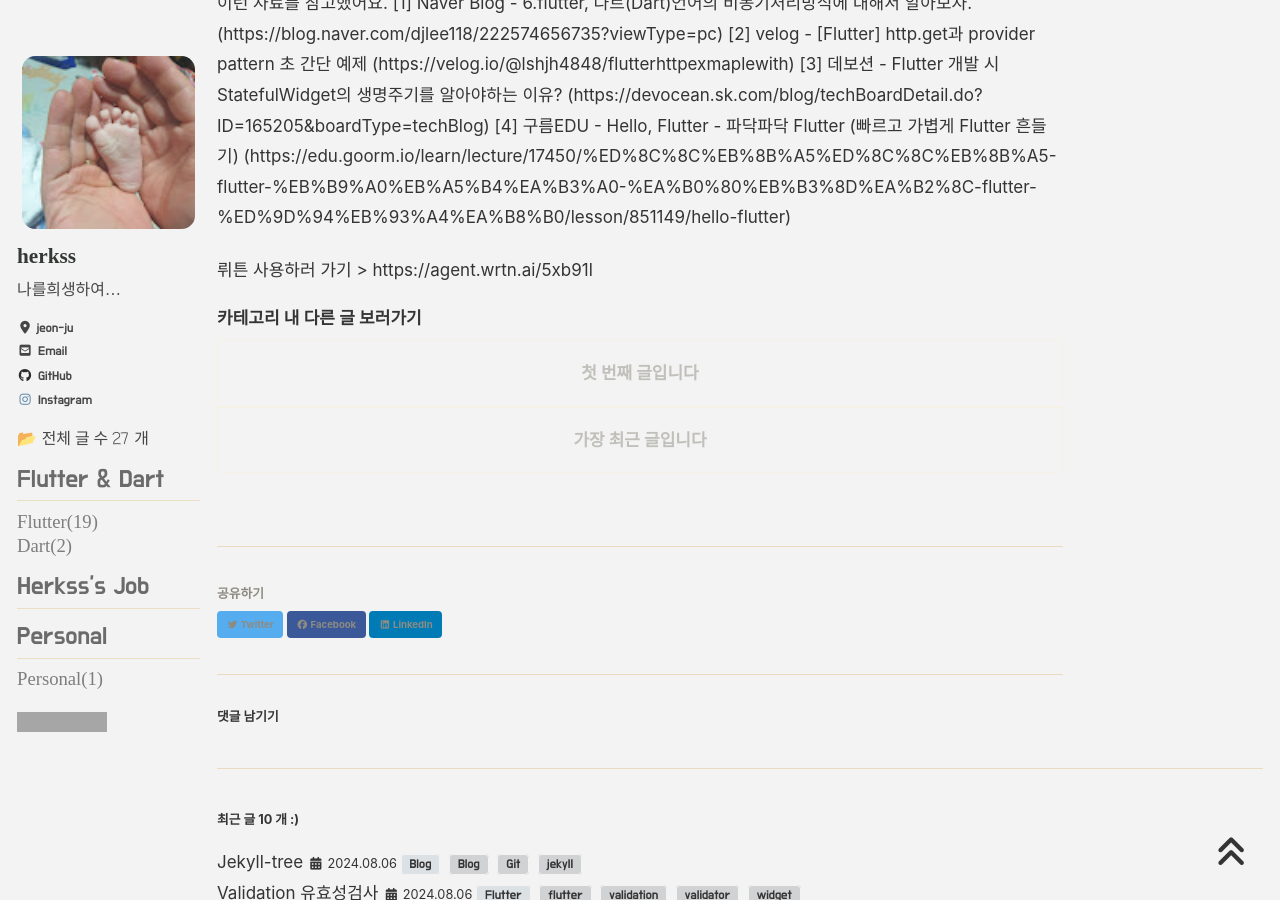
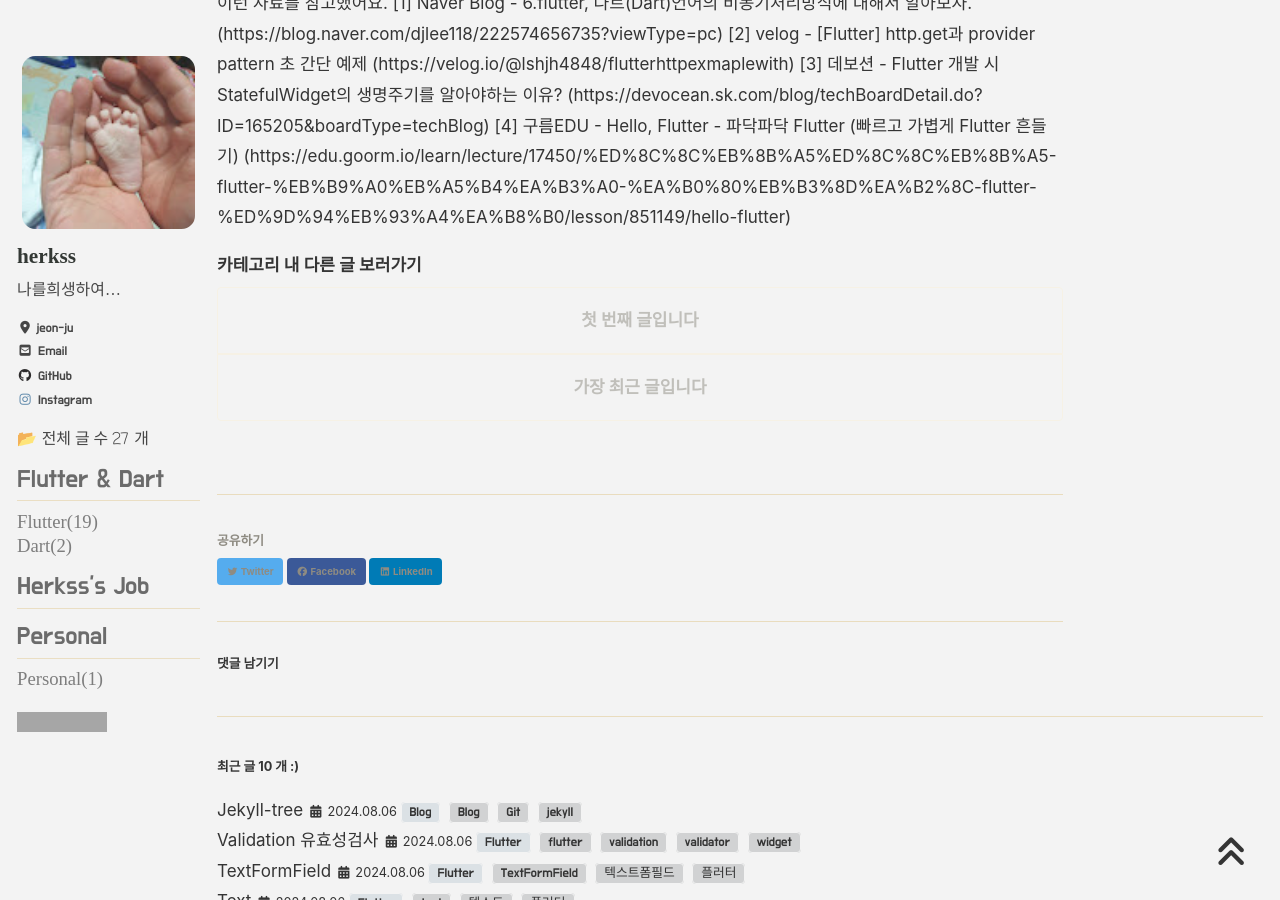
Before and after one commit to herkss/herkss.github.io, a Jekyll site: the page built from _posts/dart/2024-08-07-function.md, in a window 1280 px wide and 900 px high, scrolled down 2832 px. Built offline with Jekyll 4.4.1, drawn with Linux system fonts in a browser that asks for light colours; cached includes are drawn as plain includes; nearby versions of some CDN libraries; some web fonts are replaced; comment, search, counter and statistics services are not loaded; grey boxes are pictures that could not be loaded.

Commit message:
Update 2024-08-07-function.md

```diff
--- a/_posts/dart/2024-08-07-function.md
+++ b/_posts/dart/2024-08-07-function.md
@@ -101,5 +101,3 @@ class _CounterPageState extends State<CounterPage> {
 [2] velog - [Flutter] http.get과 provider pattern 초 간단 예제 (https://velog.io/@lshjh4848/flutterhttpexmaplewith)
 [3] 데보션 - Flutter 개발 시 StatefulWidget의 생명주기를 알아야하는 이유? (https://devocean.sk.com/blog/techBoardDetail.do?ID=165205&boardType=techBlog)
 [4] 구름EDU - Hello, Flutter - 파닥파닥 Flutter (빠르고 가볍게 Flutter 흔들기) (https://edu.goorm.io/learn/lecture/17450/%ED%8C%8C%EB%8B%A5%ED%8C%8C%EB%8B%A5-flutter-%EB%B9%A0%EB%A5%B4%EA%B3%A0-%EA%B0%80%EB%B3%8D%EA%B2%8C-flutter-%ED%9D%94%EB%93%A4%EA%B8%B0/lesson/851149/hello-flutter)
-
-뤼튼 사용하러 가기 > https://agent.wrtn.ai/5xb91l
```
